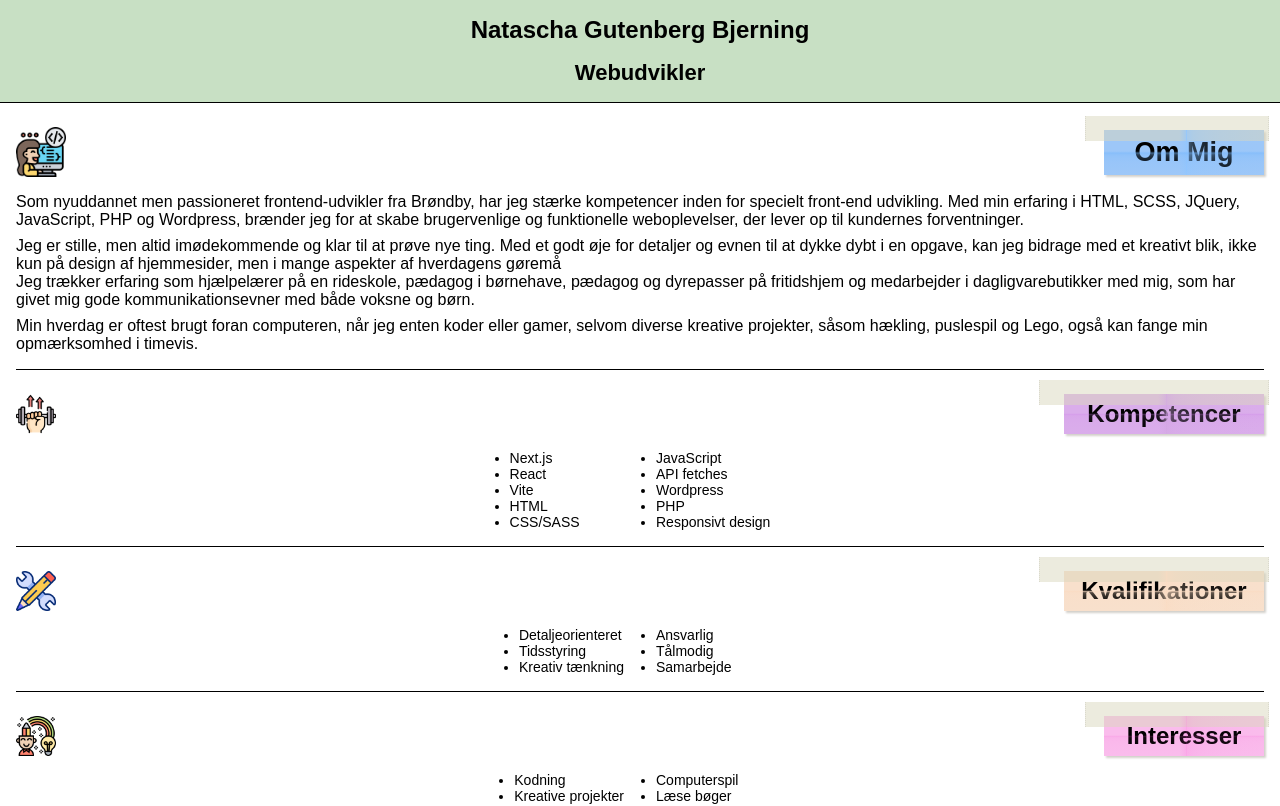
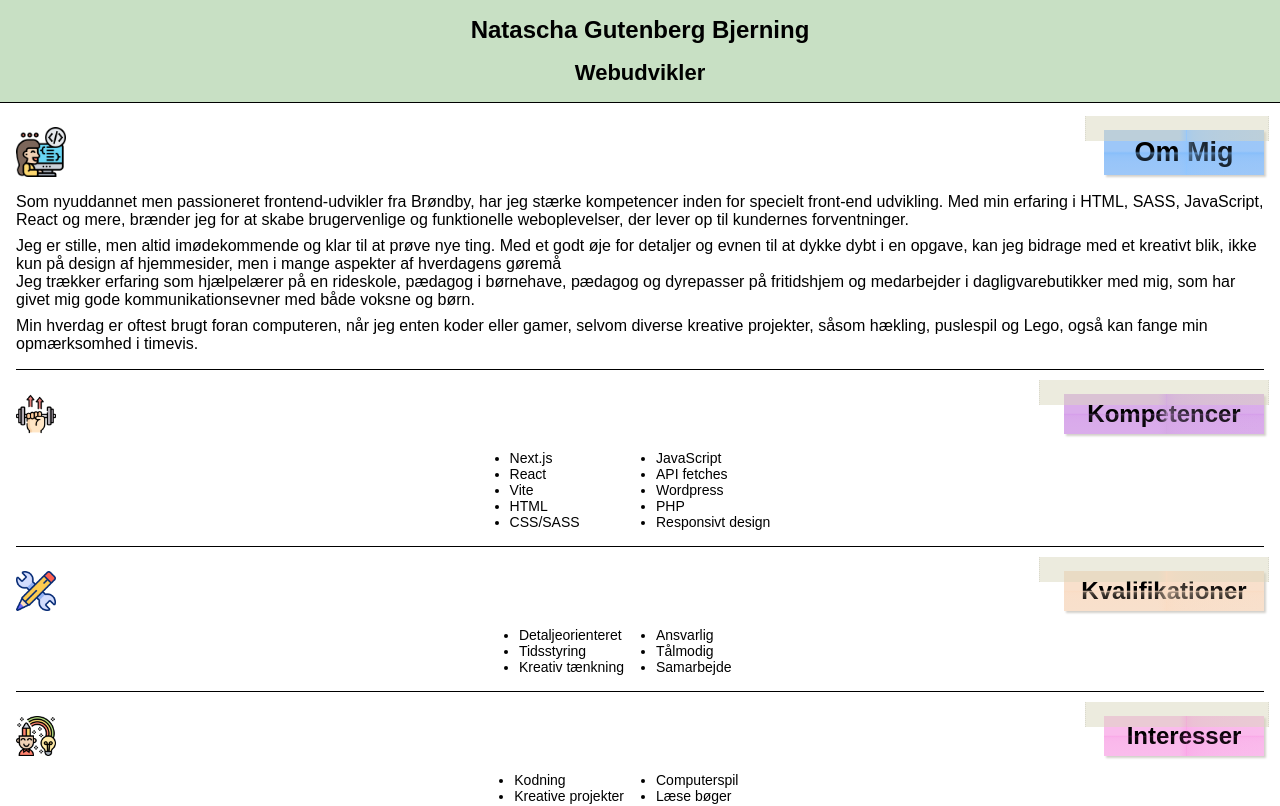
Before and after one commit to NataschaBGB/cv, a Next.js app: page / in a window 1280 px wide. Shown: the top 806 px of the page. Built offline with nearby package versions, Linux system fonts and the light colour scheme.

Commit message:
fix: text in profile

```diff
--- a/components/profile/index.jsx
+++ b/components/profile/index.jsx
@@ -17,7 +17,7 @@ export default function Profile() {
                 </figure>
 
                 <section className="profile__text">
-                    <p>Som nyuddannet men passioneret frontend-udvikler fra Brøndby, har jeg stærke kompetencer inden for specielt front-end udvikling. Med min erfaring i HTML, SCSS, JQuery, JavaScript, PHP og Wordpress, brænder jeg for at skabe brugervenlige og funktionelle weboplevelser, der lever op til kundernes forventninger.</p>
+                    <p>Som nyuddannet men passioneret frontend-udvikler fra Brøndby, har jeg stærke kompetencer inden for specielt front-end udvikling. Med min erfaring i HTML, SASS, JavaScript, React og mere, brænder jeg for at skabe brugervenlige og funktionelle weboplevelser, der lever op til kundernes forventninger.</p>
 
                     <p>Jeg er stille, men altid imødekommende og klar til at prøve nye ting. Med et godt øje for detaljer og evnen til at dykke dybt i en opgave, kan jeg bidrage med et kreativt blik, ikke kun på design af hjemmesider, men i mange aspekter af hverdagens gøremå<br/>
                     Jeg trækker erfaring som hjælpelærer på en rideskole, pædagog i børnehave, pædagog og dyrepasser på fritidshjem og medarbejder i dagligvarebutikker med mig, som har givet mig gode kommunikationsevner med både voksne og børn.</p>
```
